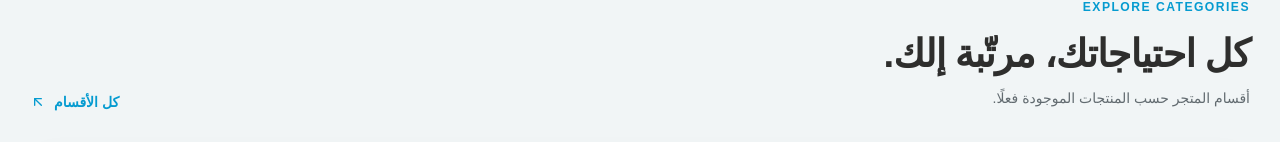
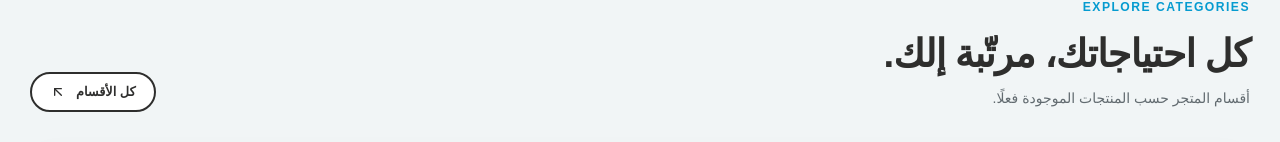
Before and after one commit to joseph2202/thanaya-dental-redesign, a Next.js app in the folder frontend/: page / in a window 1280 px wide. Shown: the part 803-945 px from the top of the page. Built offline with nearby package versions, Linux system fonts and the light colour scheme; no server answers; a small style sheet from the web is missing.

Commit message:
style(home): unify category and all-products links as compact outlined pills

```diff
--- a/frontend/src/components/home/Categories.tsx
+++ b/frontend/src/components/home/Categories.tsx
@@ -7,7 +7,7 @@ export default function Categories() {
     <section className="site-container site-section" aria-labelledby="categories-title">
       <div className="flex flex-wrap items-end justify-between gap-4 mb-8">
         <div><span className="site-eyebrow">EXPLORE CATEGORIES</span><h2 id="categories-title" className="site-heading mt-2">كل احتياجاتك، مرتّبة إلك.</h2><p className="site-muted text-sm mt-1">أقسام المتجر حسب المنتجات الموجودة فعلًا.</p></div>
-        <Link href="/categories" className="text-brand text-sm font-bold inline-flex items-center gap-2 hover:underline">كل الأقسام <ArrowUpLeft size={16} /></Link>
+        <Link href="/categories" className="site-btn site-btn-outline site-btn-sm">كل الأقسام <ArrowUpLeft size={16} /></Link>
       </div>
       <CategoryGrid />
     </section>
```
